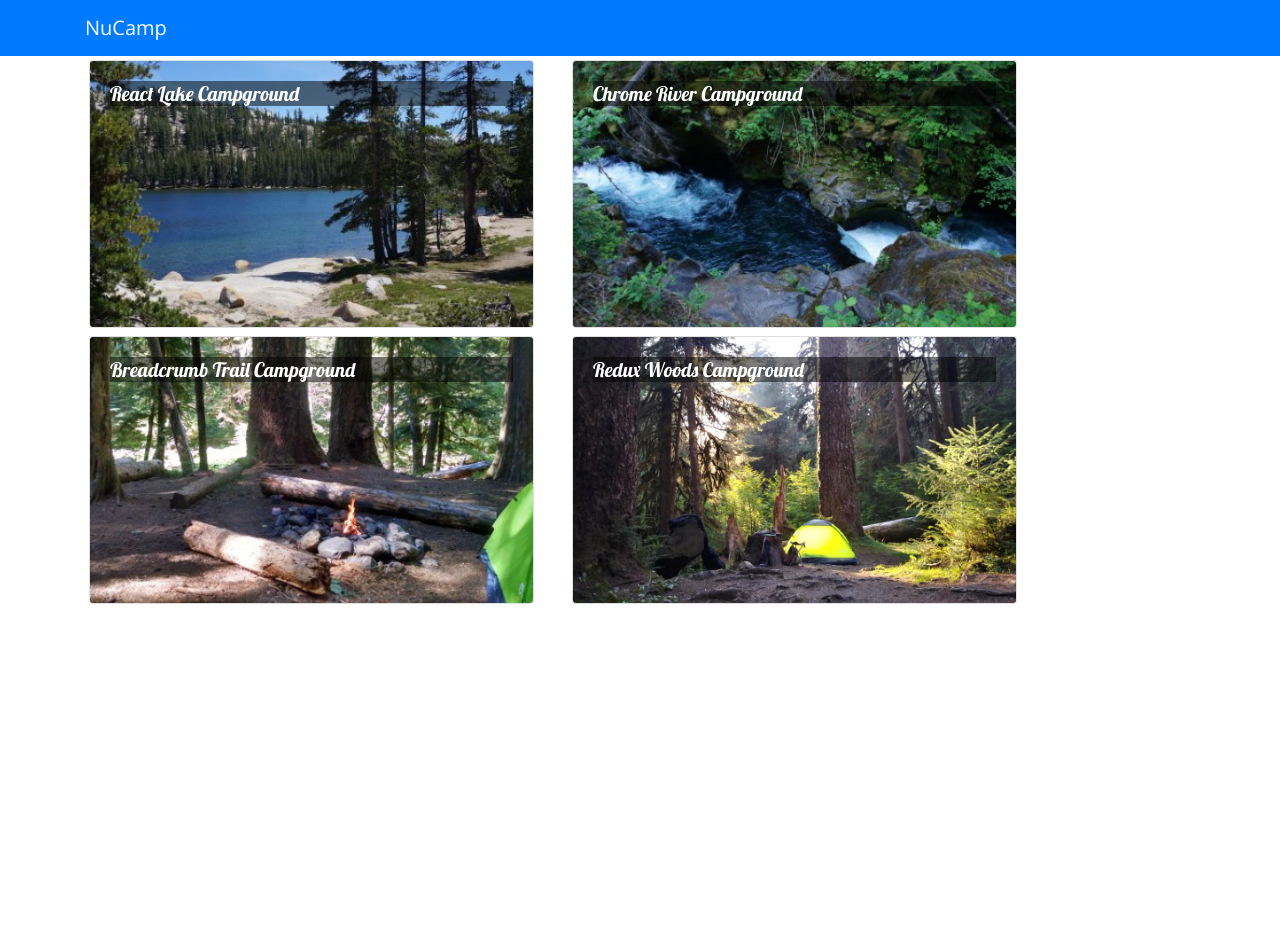
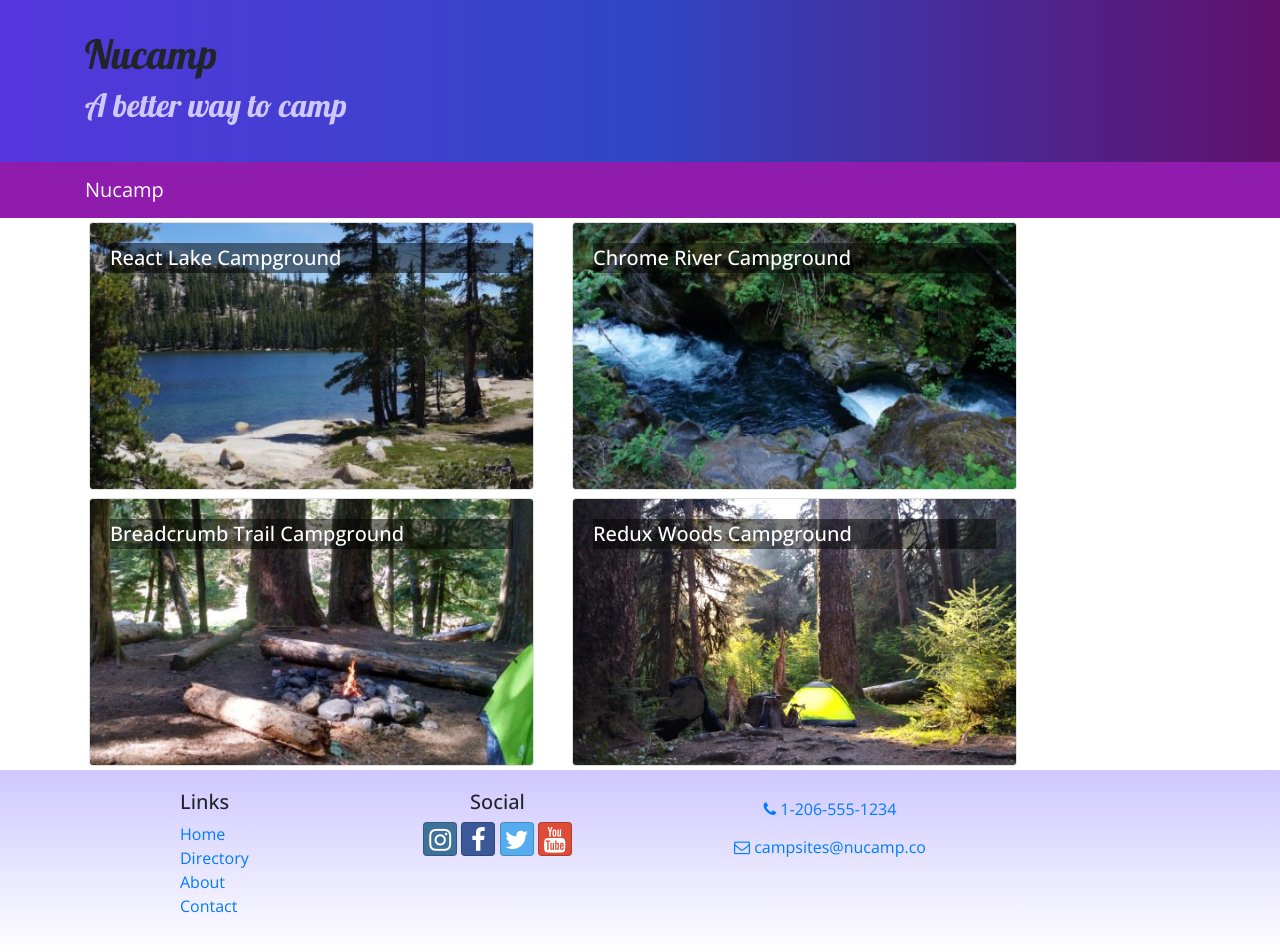
Before and after one commit to dalemab3/nucampreactapp, a React (Create React App) app: page / in a window 1280 px wide. Before the commit the page ends 800 px from the top, so only its background shows below. Built offline with nearby package versions, Linux system fonts and the light colour scheme.

Commit message:
Header and Footer 11-25-2020

```diff
--- a/package.json
+++ b/package.json
@@ -7,6 +7,8 @@
     "@testing-library/react": "^11.1.0",
     "@testing-library/user-event": "^12.1.10",
     "bootstrap": "4.5.3",
+    "bootstrap-social": "5.1.1",
+    "font-awesome": "4.7.0",
     "react": "^17.0.1",
     "react-dom": "^17.0.1",
     "react-popper": "1.3.6",
--- a/src/App.css
+++ b/src/App.css
@@ -2,11 +2,45 @@
   font-family: "open Sans", sans-serif;
 }
 
+h1, h2, h3 .card-body>.card-title {
+  font-family: "Lobster", cursive;
+}
+
 .card-title {
-  font: 500 1.25rem "Lobster", cursive;
+  font-weight: 500;
+  font-size: 1.25rem;
+}
+
+h2 {
+  color: #3046C5
 }
 
 .card-img-overlay .card-title {
   color: white;
   background-color: rgba(0, 0, 0, 0.5);
 }
+
+.row-content {
+  padding: 50px 0;
+  border-bottom: 1px ridge;
+  min-height: 200px;
+}
+
+.site-footer {
+  background-image: linear-gradient(#CEC8FF, white);
+  padding: 20px 0;
+}
+
+.jumbotron {
+  margin: 0;
+  padding: 30px;
+  background-image: linear-gradient(to right, #5637DD, #3046C5, #60106B);
+}
+
+.jumbotron h2 {
+  color: #CEC8FF;
+}
+
+.navbar-dark {
+  background-color: #901CAD;
+}
--- a/src/App.js
+++ b/src/App.js
@@ -1,26 +1,12 @@
 import React, { Component } from 'react';
-import { Navbar, NavbarBrand } from 'reactstrap';
-import Directory from './components/DirectoryComponent';
+import Main from './components/MainComponent';
 import './App.css';
-import { CAMPSITES } from './shared/campsites';
 
 class App extends Component {
-    constructor(props) {
-        super(props);
-        this.state = {
-            campsites: CAMPSITES
-        }
-    }
-
     render() {
         return (
             <div className="App">
-                <Navbar dark color="primary">
-                <div className="container">
-                    <NavbarBrand href="/">NuCamp</NavbarBrand>
-                </div>
-                </Navbar>
-                <Directory campsites={this.state.campsites} />
+                <Main />
             </div>
         );
     }
--- a/src/components/CampsiteInfoComponent.js
+++ b/src/components/CampsiteInfoComponent.js
@@ -1,8 +1,8 @@
-import React, { Component } from 'react';
-import { Card, CardImg, CardImgOverlay, CardText, CardBody, CardTitle } from 'reactstrap';
+import React from 'react';
+import { Card, CardImg, CardText, CardBody, CardTitle } from 'reactstrap';
 
-class CampsiteInfo extends Component {
-    renderCampsite(campsite) {
+
+function RenderCampsite({campsite}) {
             return (
                 <div className="col-md-5 m-1">
                     <Card>
@@ -16,7 +16,7 @@
             )
     }
 
-    renderComments(comments) {
+    function RenderComments({comments}) {
         if(comments) {
             return (
                 <div className="col-md-5 m-1">
@@ -39,17 +39,18 @@
         return <div />
     }
 
-    render() {
-        if (this.props.campsite) {
+    function CampsiteInfo(props) {
+        if (props.campsite) {
             return (
-                <div className="row">
-                    {this.renderCampsite(this.props.campsite)}
-                    {this.renderComments(this.props.campsite.comments)}
+                <div className="container">
+                    <div className="row">
+                        <RenderCampsite campsite={props.campsite} />
+                        <RenderComments comments={props.campsite.comments} />
+                    </div>
                 </div>
             );
         }
         return <div />;
     }
-}
 
-export default CampsiteInfo;
+    export default CampsiteInfo;
--- a/src/components/DirectoryComponent.js
+++ b/src/components/DirectoryComponent.js
@@ -1,29 +1,23 @@
-import React, { Component } from 'react';
-import CampsiteInfo from './CampsiteInfoComponent';
-import { Card, CardImg, CardImgOverlay, CardText, CardBody, CardTitle } from 'reactstrap';
+import React from 'react';
+import { Card, CardImg, CardImgOverlay, CardTitle } from 'reactstrap';
 
-class Directory extends Component {
-    constructor(props) {
-        super(props);
-        this.state = {
-           selectedCampsite: null
-        };
-    }
-
-    onCampsiteSelect(campsite) {
-        this.setState({selectedCampsite: campsite});
-    }
-
-    render() {
-        const directory = this.props.campsites.map(campsite => {
-           return(
-                <div key={campsite.id} className="col-md-5 m-1">
-                    <Card onClick={() => this.onCampsiteSelect(campsite)}>
-                        <CardImg width="100%" src={campsite.image} alt={campsite.name}/>
+function RenderDirectoryItem({campsite, onClick}) {
+    return (
+        <Card onClick={() => onClick(campsite.id)}>
+            <CardImg width="100%" src={campsite.image} alt={campsite.name} />
             <CardImgOverlay>
                 <CardTitle>{campsite.name}</CardTitle>
             </CardImgOverlay>
         </Card>
+    );
+}
+
+function Directory(props) {
+
+    const directory = props.campsites.map(campsite => {
+        return (
+            <div key={campsite.id} className="col-md-5 m-1">
+                <RenderDirectoryItem campsite={campsite} onClick={props.onClick} />
             </div>
         );
     });
@@ -33,10 +27,8 @@
             <div className="row">
                 {directory}
             </div>
-                <CampsiteInfo campsite={this.state.selectedCampsite}></CampsiteInfo>
         </div>
     );
 }
-}
 
 export default Directory;
--- /dev/null
+++ b/src/components/FooterComponent.js
@@ -0,0 +1,34 @@
+import React from 'react';
+
+function Footer(props) {
+    return(
+        <footer className="site-footer">
+            <div className="container">
+                <div className="row">
+                    <div className="col-4 col-sm-2 offset-1">
+                        <h5>Links</h5>
+                        <ul className="list-unstyled">
+                            <li><a href="#">Home</a></li>
+                            <li><a href="#">Directory</a></li>
+                            <li><a href="#">About</a></li>
+                            <li><a href="#">Contact</a></li>
+                        </ul>
+                    </div>
+                    <div className="col-6 col-sm-3 text-center">
+                        <h5>Social</h5>
+                        <a className="btn btn-social-icon btn-instagram" href="http://instagram.com/"><i className="fa fa-instagram" /></a>{' '}
+                        <a className="btn btn-social-icon btn-facebook" href="http://www.facebook.com/"><i className="fa fa-facebook" /></a>{' '}
+                        <a className="btn btn-social-icon btn-twitter" href="http://twitter.com/"><i className="fa fa-twitter" /></a>{' '}
+                        <a className="btn btn-social-icon btn-google" href="http://youtube.com/"><i className="fa fa-youtube" /></a>
+                    </div>
+                    <div className="col-sm-4 text-center">
+                        <a role="button" className="btn btn-link" href="tel:+12065551234"><i className="fa fa-phone" /> 1-206-555-1234</a><br />
+                        <a role="button" className="btn btn-link" href="mailto:notreal@notreal.co"><i className="fa fa-envelope-o" /> campsites@nucamp.co</a>
+                    </div>
+                </div>
+            </div>
+        </footer>
+    );
+}
+
+export default Footer;
--- /dev/null
+++ b/src/components/HeaderComponent.js
@@ -0,0 +1,28 @@
+import React, { Component } from 'react';
+import { Navbar, NavbarBrand, Jumbotron } from 'reactstrap';
+
+class Header extends Component {
+    render() {
+        return (
+            <React.Fragment>
+                <Jumbotron fluid>
+                    <div className="container">
+                        <div className="row">
+                            <div className="col">
+                                <h1>Nucamp</h1>
+                                <h2>A better way to camp</h2>
+                            </div>
+                        </div>
+                    </div>
+                </Jumbotron>
+                <Navbar dark sticky="top">
+                    <div className="container">
+                        <NavbarBrand href="/">Nucamp</NavbarBrand>
+                    </div>
+                </Navbar>
+            </React.Fragment>
+        );
+    }
+}
+
+export default Header;
--- /dev/null
+++ b/src/components/MainComponent.js
@@ -0,0 +1,33 @@
+import React, { Component } from 'react';
+import Directory from './DirectoryComponent';
+import CampsiteInfo from './CampsiteInfoComponent';
+import Header from './HeaderComponent';
+import Footer from './FooterComponent'
+import { CAMPSITES } from '../shared/campsites';
+
+class Main extends Component {
+    constructor(props) {
+        super(props);
+        this.state = {
+            campsites: CAMPSITES,
+            selectedCampsite: null
+        };
+    }
+
+    onCampsiteSelect(campsiteId) {
+        this.setState({selectedCampsite: campsiteId});
+    }
+
+    render() {
+        return (
+            <div>
+                <Header />
+                <Directory campsites={this.state.campsites} onClick={campsiteId => this.onCampsiteSelect(campsiteId)}/>
+                <CampsiteInfo campsite={this.state.campsites.filter(campsite => campsite.id === this.state.selectedCampsite)[0]} />
+                <Footer />
+            </div>
+        );
+    };
+}
+
+export default Main;
--- a/src/index.js
+++ b/src/index.js
@@ -5,6 +5,8 @@
 import 'bootstrap/dist/css/bootstrap.min.css';
 import 'typeface-lobster';
 import 'typeface-open-sans';
+import 'font-awesome/css/font-awesome.css'
+import 'bootstrap-social/bootstrap-social.css'
 import App from './App';
 
 ReactDOM.render(
```
Also changed, not shown: 1 other file (tests, documents, lock files or other folders). Lines whose indentation alone changed are shown as unchanged.
